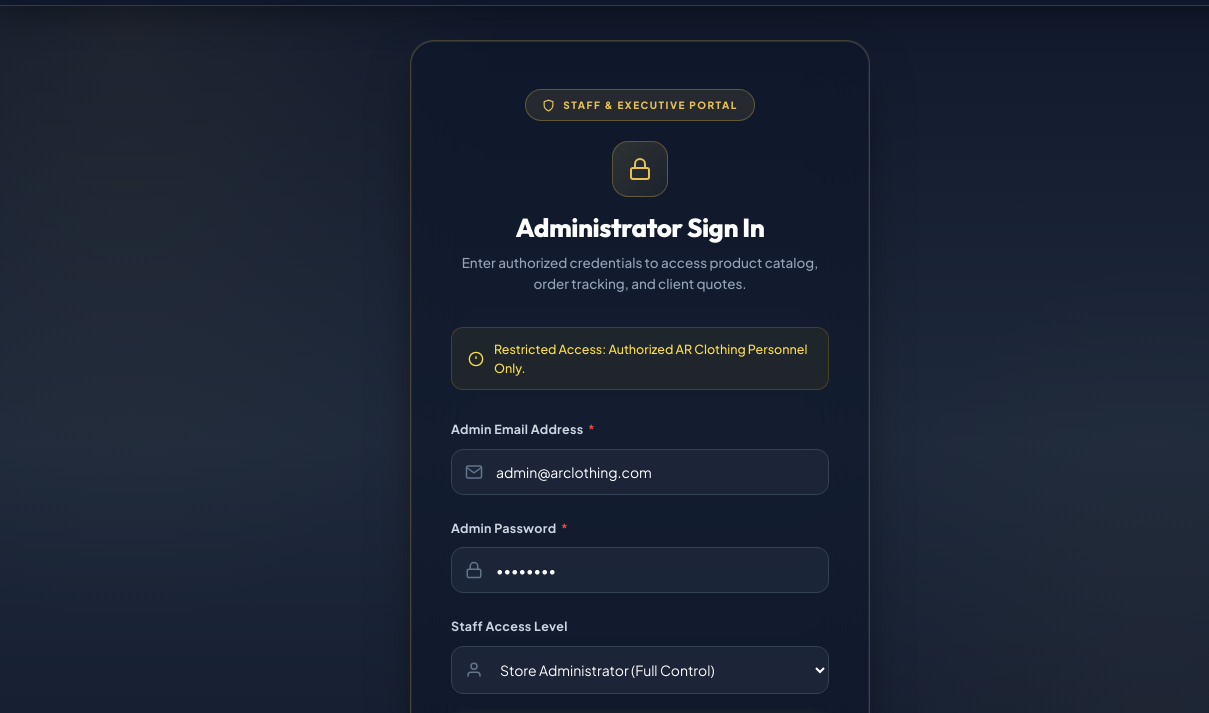
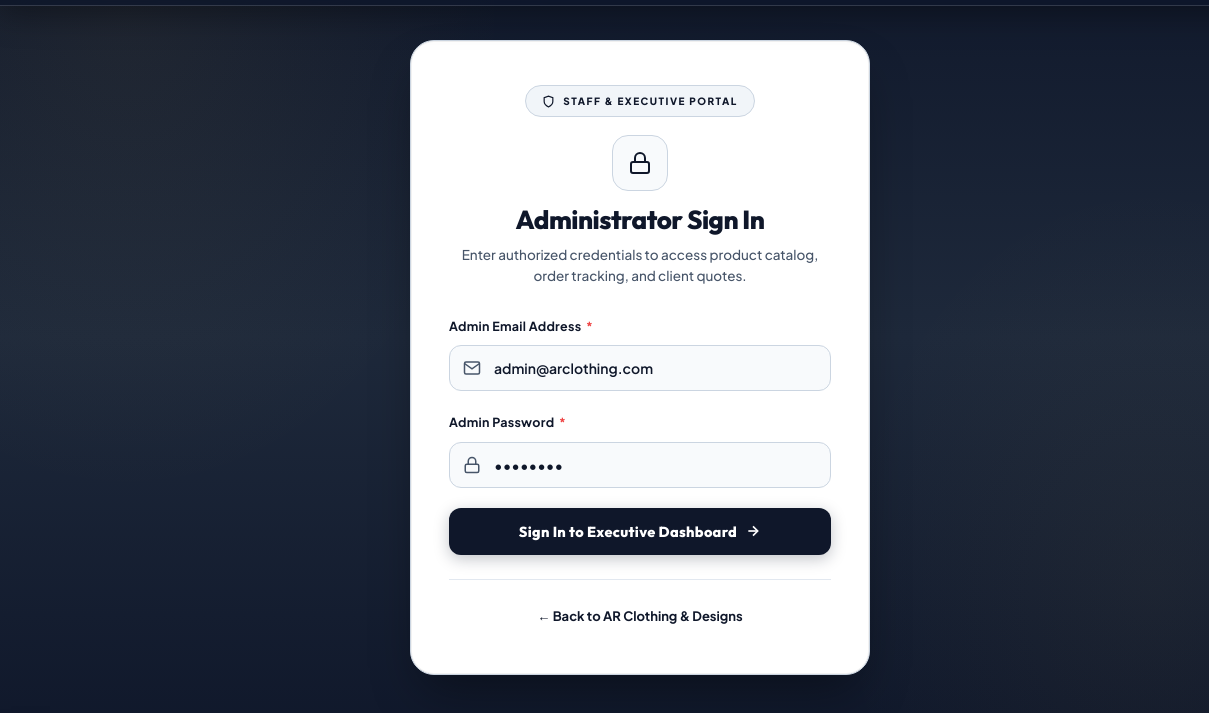
Before and after one commit to Vinodinicti/AR-Clothing-Designs, a website: page admin-login.html in a window 1280 px wide. Shown: the part 80-793 px from the top of the page, 0-1209 px from the left. Drawn offline with Linux system fonts and the light colour scheme; no server answers.

Commit message:
Update admin-login card to clean white background with crisp black text and remove staff level select and notice banner

```diff
--- a/admin-login.html
+++ b/admin-login.html
@@ -61,16 +61,13 @@
             z-index: 2;
             width: 100%;
             max-width: 460px;
-            background: rgba(15, 23, 42, 0.65);
-            backdrop-filter: blur(24px);
-            -webkit-backdrop-filter: blur(24px);
-            border: 1px solid rgba(229, 193, 88, 0.25);
+            background: #FFFFFF !important;
+            border: 1px solid #CBD5E1 !important;
             border-radius: 24px;
-            padding: 48px 40px;
+            padding: 44px 38px;
             box-shadow:
-                0 25px 50px -12px rgba(0, 0, 0, 0.5),
-                0 0 0 1px rgba(255, 255, 255, 0.05) inset,
-                0 1px 0 rgba(255, 255, 255, 0.05) inset;
+                0 25px 50px -12px rgba(0, 0, 0, 0.4),
+                0 0 0 1px rgba(0, 0, 0, 0.05) inset;
             animation: cardFadeIn 0.6s ease-out;
         }
 
@@ -81,7 +78,7 @@
 
         .admin-header-title {
             text-align: center;
-            margin-bottom: 32px;
+            margin-bottom: 28px;
         }
 
         .admin-badge-pill {
@@ -89,9 +86,9 @@
             align-items: center;
             gap: 8px;
             padding: 6px 16px;
-            background: rgba(229, 193, 88, 0.1);
-            color: #E5C158;
-            border: 1px solid rgba(229, 193, 88, 0.3);
+            background: #F1F5F9;
+            color: #0F172A;
+            border: 1px solid #CBD5E1;
             border-radius: 30px;
             font-size: 10px;
             font-weight: 800;
@@ -103,9 +100,9 @@
         .admin-lock-icon {
             width: 56px;
             height: 56px;
-            margin: 20px auto 16px;
-            background: linear-gradient(135deg, rgba(229, 193, 88, 0.15) 0%, rgba(229, 193, 88, 0.05) 100%);
-            border: 1.5px solid rgba(229, 193, 88, 0.3);
+            margin: 18px auto 14px;
+            background: #F8FAFC;
+            border: 1.5px solid #CBD5E1;
             border-radius: 16px;
             display: flex;
             align-items: center;
@@ -115,7 +112,7 @@
         .admin-lock-icon svg {
             width: 24px;
             height: 24px;
-            stroke: #E5C158;
+            stroke: #0F172A;
             fill: none;
             stroke-width: 2;
         }
@@ -123,48 +120,29 @@
         .admin-header-title h2 {
             font-size: 26px;
             font-weight: 800;
-            color: #FFFFFF;
+            color: #0F172A !important;
             margin: 0 0 8px;
             letter-spacing: -0.5px;
             font-family: 'Outfit', sans-serif;
         }
 
         .admin-header-title p {
-            color: #94A3B8;
+            color: #475569 !important;
             font-size: 13.5px;
             margin: 0;
             line-height: 1.6;
             font-family: 'Plus Jakarta Sans', sans-serif;
         }
 
-        .admin-notice-banner {
-            margin-bottom: 28px;
-            padding: 12px 16px;
-            background: rgba(234, 179, 8, 0.06);
-            border: 1px solid rgba(234, 179, 8, 0.2);
-            border-radius: 12px;
-            color: #FDE047;
-            font-size: 12.5px;
-            display: flex;
-            align-items: center;
-            gap: 10px;
-            font-family: 'Plus Jakarta Sans', sans-serif;
-            line-height: 1.5;
-        }
-
-        .admin-notice-banner svg {
-            flex-shrink: 0;
-        }
-
         .admin-input-group {
-            margin-bottom: 22px;
+            margin-bottom: 20px;
         }
 
         .admin-input-group label {
             display: block;
             font-size: 12.5px;
             font-weight: 700;
-            color: #CBD5E1;
+            color: #0F172A !important;
             margin-bottom: 8px;
             letter-spacing: 0.3px;
             font-family: 'Plus Jakarta Sans', sans-serif;
@@ -186,52 +164,46 @@
             left: 14px;
             width: 18px;
             height: 18px;
-            stroke: #64748B;
+            stroke: #475569;
             fill: none;
             stroke-width: 2;
             pointer-events: none;
             transition: stroke 0.25s ease;
         }
 
-        .admin-input-box input,
-        .admin-input-box select {
+        .admin-input-box input {
             width: 100%;
             padding: 13px 14px 13px 44px;
-            background: rgba(30, 41, 59, 0.8);
-            border: 1px solid #334155;
+            background: #F8FAFC !important;
+            border: 1.5px solid #CBD5E1 !important;
             border-radius: 12px;
-            color: #FFFFFF;
+            color: #0F172A !important;
             font-size: 14px;
+            font-weight: 600;
             font-family: 'Plus Jakarta Sans', sans-serif;
             transition: all 0.25s ease;
             outline: none;
         }
 
         .admin-input-box input::placeholder {
-            color: #64748B;
+            color: #94A3B8 !important;
         }
 
-        .admin-input-box select option {
-            background: #1E293B;
-            color: #FFFFFF;
-        }
-
-        .admin-input-box input:focus,
-        .admin-input-box select:focus {
-            background: rgba(15, 23, 42, 0.9);
-            border-color: #E5C158;
-            box-shadow: 0 0 0 3px rgba(229, 193, 88, 0.15);
+        .admin-input-box input:focus {
+            background: #FFFFFF !important;
+            border-color: #0F172A !important;
+            box-shadow: 0 0 0 3px rgba(15, 23, 42, 0.1) !important;
         }
 
         .admin-input-box:focus-within svg {
-            stroke: #E5C158;
+            stroke: #0F172A !important;
         }
 
         .admin-submit-btn {
             width: 100%;
             padding: 14px;
-            background: linear-gradient(135deg, #E5C158 0%, #C5A038 100%);
-            color: #0F172A;
+            background: #0F172A !important;
+            color: #FFFFFF !important;
             border: none;
             border-radius: 12px;
             font-size: 14.5px;
@@ -239,7 +211,7 @@
             letter-spacing: 0.3px;
             cursor: pointer;
             transition: all 0.3s ease;
-            box-shadow: 0 4px 15px rgba(229, 193, 88, 0.25);
+            box-shadow: 0 4px 15px rgba(15, 23, 42, 0.25);
             margin-top: 8px;
             font-family: 'Outfit', sans-serif;
             display: flex;
@@ -250,8 +222,8 @@
 
         .admin-submit-btn:hover {
             transform: translateY(-2px);
-            box-shadow: 0 8px 25px rgba(229, 193, 88, 0.4);
-            background: linear-gradient(135deg, #F0CE65 0%, #D4AE42 100%);
+            background: #1E293B !important;
+            box-shadow: 0 8px 25px rgba(15, 23, 42, 0.35);
         }
 
         .admin-submit-btn:active {
@@ -262,19 +234,20 @@
             text-align: center;
             margin-top: 24px;
             padding-top: 20px;
-            border-top: 1px solid rgba(255, 255, 255, 0.06);
+            border-top: 1px solid #E2E8F0;
         }
 
         .admin-footer-text a {
-            color: #94A3B8;
-            font-size: 12.5px;
+            color: #0F172A !important;
+            font-size: 13px;
+            font-weight: 700;
             text-decoration: none;
             font-family: 'Plus Jakarta Sans', sans-serif;
             transition: color 0.2s ease;
         }
 
         .admin-footer-text a:hover {
-            color: #E5C158;
+            color: #334155 !important;
         }
 
         /* ── Responsive ── */
@@ -406,11 +379,6 @@
                     <p>Enter authorized credentials to access product catalog, order tracking, and client quotes.</p>
                 </div>
 
-                <div class="admin-notice-banner">
-                    <svg viewBox="0 0 24 24" width="16" height="16" stroke="currentColor" fill="none" stroke-width="2"><circle cx="12" cy="12" r="10"></circle><line x1="12" y1="8" x2="12" y2="12"></line><line x1="12" y1="16" x2="12.01" y2="16"></line></svg>
-                    <span>Restricted Access: Authorized AR Clothing Personnel Only.</span>
-                </div>
-
                 <form id="admin-login-form" onsubmit="handleAdminLogin(event)">
 
                     <div class="admin-input-group">
@@ -426,19 +394,6 @@
                         <div class="admin-input-box">
                             <svg viewBox="0 0 24 24"><rect x="3" y="11" width="18" height="11" rx="2" ry="2"></rect><path d="M7 11V7a5 5 0 0 1 10 0v4"></path></svg>
                             <input type="password" id="admin-password" value="admin123" placeholder="••••••••" required>
-                        </div>
-                    </div>
-
-                    <div class="admin-input-group">
-                        <label for="admin-role">Staff Access Level</label>
-                        <div class="admin-input-box">
-                            <svg viewBox="0 0 24 24"><path d="M20 21v-2a4 4 0 0 0-4-4H8a4 4 0 0 0-4 4v2"></path><circle cx="12" cy="7" r="4"></circle></svg>
-                            <select id="admin-role">
-                                <option value="super-admin">Store Administrator (Full Control)</option>
-                                <option value="design-lead">Lead Fashion Designer</option>
-                                <option value="production-manager">Production & Factory Manager</option>
-                                <option value="sales-manager">Commercial Sales Lead</option>
-                            </select>
                         </div>
                     </div>
 
```
